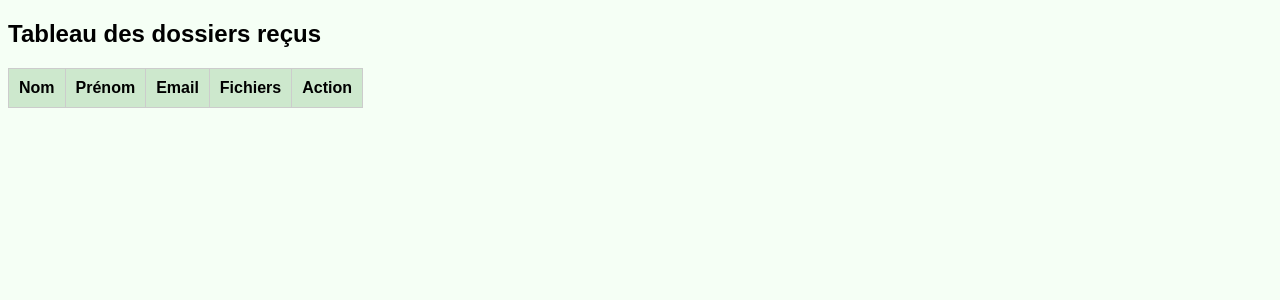
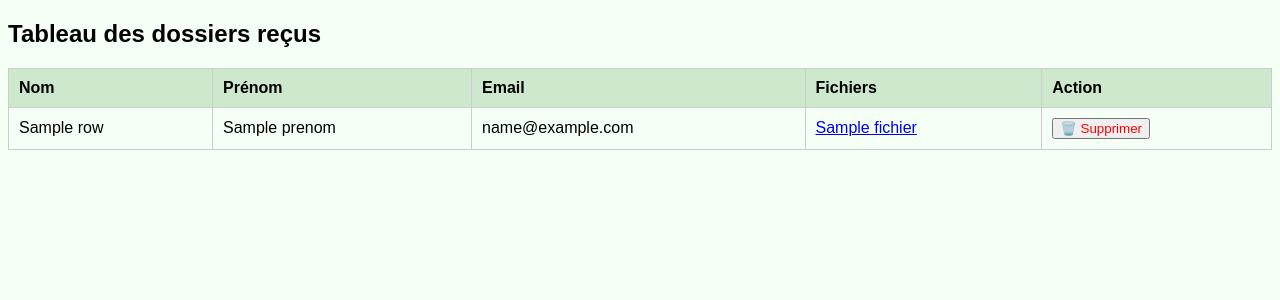
Before and after one commit to integraleacademy/CNAPSV5, a Flask app: template templates/admin.html in a window 1280 px wide. Shown: the top 300 px of the page. Run offline with Flask 3, Linux system fonts and the light colour scheme; the template is opened without the code that fills it: most values are stand-ins (such as "Sample title", 1, 10 or a date in 2020); lists and menus that the app fills with data are empty.

Commit message:
Update admin.html

```diff
--- a/templates/admin.html
+++ b/templates/admin.html
@@ -1,11 +1,10 @@
-
 <!DOCTYPE html>
 <html>
 <head>
     <title>Admin CNAPS</title>
     <style>
         body { font-family: Arial; background: #f5fff5; }
-        table { width: 100%%; border-collapse: collapse; margin-top: 20px; }
+        table { width: 100%; border-collapse: collapse; margin-top: 20px; }
         th, td { border: 1px solid #ccc; padding: 10px; text-align: left; }
         th { background: #cde8cd; }
         form { display: inline; }
@@ -15,7 +14,7 @@
     <h2>Tableau des dossiers reçus</h2>
     <table>
         <tr><th>Nom</th><th>Prénom</th><th>Email</th><th>Fichiers</th><th>Action</th></tr>
-        {% for i, row in enumerate(data) %}
+        {% for row in data %}
         <tr>
             <td>{{ row.nom }}</td>
             <td>{{ row.prenom }}</td>
@@ -27,7 +26,7 @@
             </td>
             <td>
                 <form method="POST" action="/delete">
-                    <input type="hidden" name="row_id" value="{{ i }}">
+                    <input type="hidden" name="row_id" value="{{ loop.index0 }}">
                     <button type="submit" style="color:red;">🗑️ Supprimer</button>
                 </form>
             </td>
```
